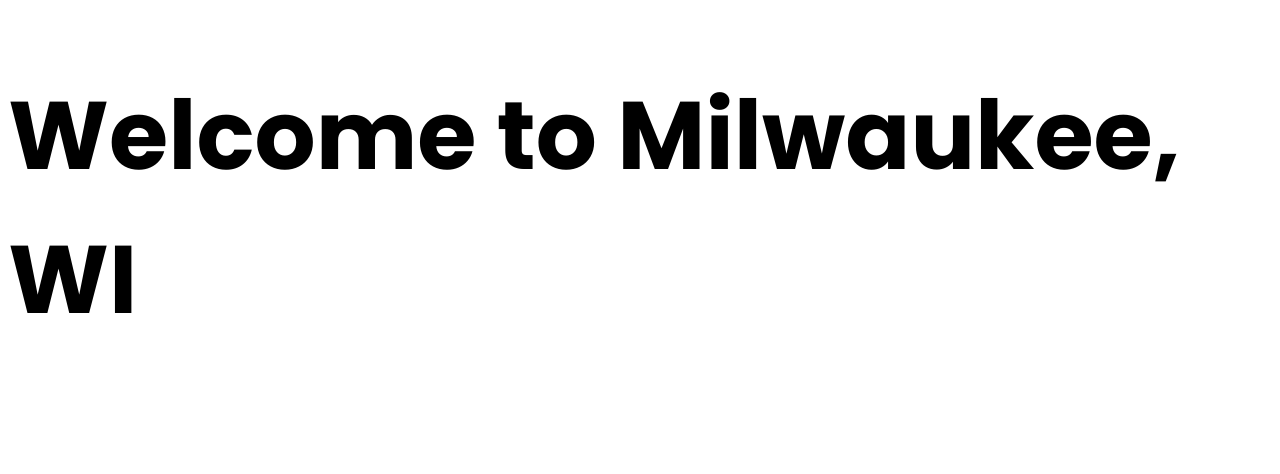
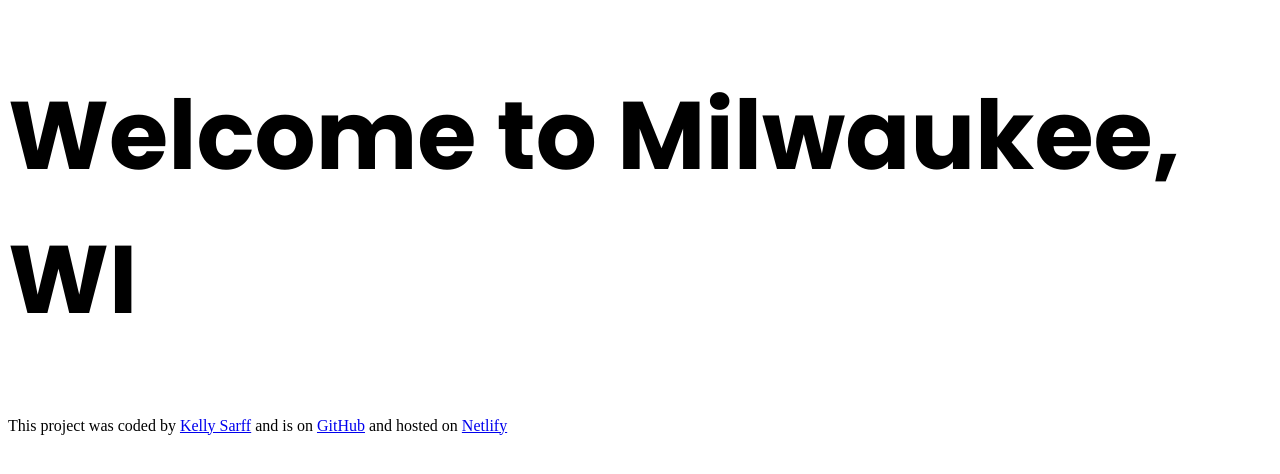
Before and after one commit to Sarffk17/Travel-Milwaukee, a plain HTML site: page index.html in a window 1280 px wide. Drawn offline with nearby package versions, Linux system fonts and the light colour scheme.

Commit message:
Created footer

```diff
--- a/index.html
+++ b/index.html
@@ -11,9 +11,19 @@
       rel="stylesheet"
     />
     <link rel="stylesheet" href="src/style.css" />
+    <script src="https://cdn.jsdelivr.net/npm/bootstrap@5.3.3/dist/js/bootstrap.bundle.min.js" integrity="sha384-YvpcrYf0tY3lHB60NNkmXc5s9fDVZLESaAA55NDzOxhy9GkcIdslK1eN7N6jIeHz" crossorigin="anonymous"></script>
     <title>Welcome to Milwaukee, WI</title>
   </head>
   <body>
     <h1>Welcome to Milwaukee, WI</h1>
-  </body>
+
+    <footer>
+        <p class="text-center mt-4 text-muted">
+            This project was coded by
+            <a href="https://github.com/Sarffk17" target="_blank" title="Github Personal Profile">Kelly Sarff</a> and is on
+            <a href="https://github.com/Sarffk17/Travel-Milwaukee" target="_blank" title="Github Project link"> GitHub</a> and hosted on
+            <a href="https://travel-milwaukee.netlify.app" target="_blank" title="Nettlify Project link"> Netlify</a>
+        </p>
+    </footer>
+</body>
 </html>
```
